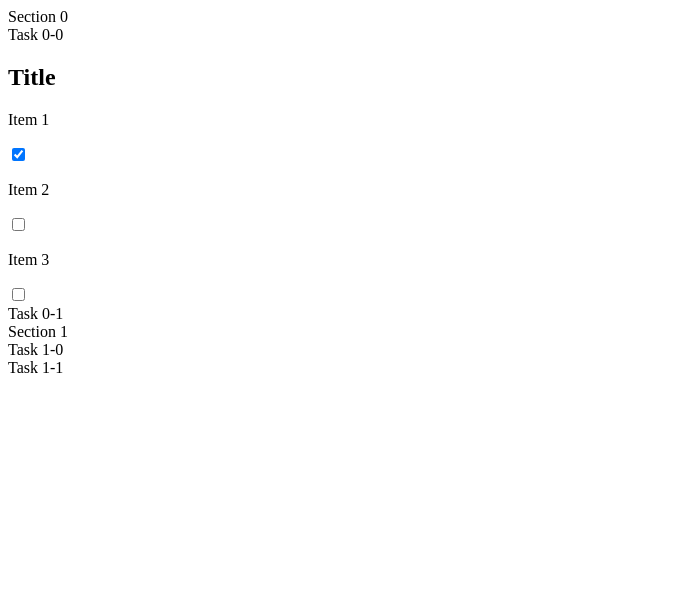
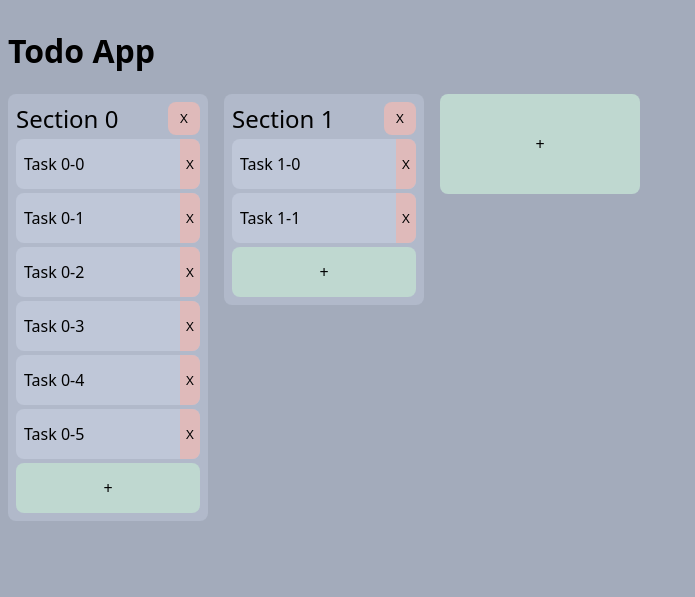
Before and after one commit to portraitsofkings/todo, a plain HTML site: page index.html in a window 1280 px wide. Shown: the whole page, without its empty margins (0-695 px from the left). Drawn offline with Linux system fonts and the light colour scheme.

Commit message:
feat: getting there...

```diff
--- a/App.js
+++ b/App.js
@@ -18,9 +18,9 @@ class Task {
     return this.components
   }
 
-  getComponentsOfType(type) {
-    return this.components[type]
-  }
+  // getComponentsOfType(type) {
+  //   return this.components[type]
+  // }
 
   removeComponent(type, componentId) {
     this.components[type].splice(componentId)
@@ -57,49 +57,91 @@ class Renderer {
     this.registry = registry
   }
 
-  // componentRenderFunctions = {
-  //   checklist: this.renderChecklist,
-  // }
-
-  // renderComponent(type, component) {
-  //   console.log(type, component)
-  //   const renderFunction = this.componentRenderFunctions[type]
-
-  //   if (renderFunction) {
-  //     return renderFunction(component)
-  //   } else {
-  //     alert(renderComponent: No matching render function for ${type})
-  //   }
-  // }
-
   render(sections) {
     // Clearing before render
     this.container.replaceChildren()
 
     sections.forEach((sectionObj, sectionId) => {
       const section = document.createElement('div')
-      section.textContent = sectionObj.title
+      section.className = 'section'
       this.container.appendChild(section)
 
+      const sectionHeader = document.createElement('div')
+      sectionHeader.className = 'section__header'
+      section.appendChild(sectionHeader)
+
+      const sectionTitle = document.createElement('span')
+      sectionTitle.textContent = sectionObj.title
+      sectionTitle.className = 'section__title'
+      sectionHeader.appendChild(sectionTitle)
+
+      const sectionDelete = document.createElement('button')
+      sectionDelete.className = 'section__delete'
+      sectionDelete.textContent = 'X'
+      sectionDelete.addEventListener('click', () => {
+        sections.splice(sectionId, 1)
+        this.render(sections)
+      })
+      sectionHeader.appendChild(sectionDelete)
+
+      const sectionTasks = document.createElement('div')
+      sectionTasks.className = 'section__tasks'
+      section.appendChild(sectionTasks)
+
       sectionObj.getTasks().forEach((taskObj, taskId) => {
-        const task = document.createElement('div')
-        task.textContent = taskObj.title
-        section.appendChild(task)
+        const taskContainer = document.createElement('div')
+        taskContainer.className = 'task'
+        sectionTasks.appendChild(taskContainer)
 
-        const renderOrder = this.registry.getRenderOrder()
-        renderOrder.forEach(type => {
-          const components = taskObj.getComponents()[type]
-          const COMPONENTS_ARRAY_EXISTS = typeof components === 'undefined'
-          if (COMPONENTS_ARRAY_EXISTS) {
-            return
-          }
+        const taskTitle = document.createElement('div')
+        taskTitle.textContent = taskObj.title
+        taskTitle.className = 'task__title'
+        taskContainer.appendChild(taskTitle)
 
-          components.forEach(component => {
-            task.appendChild(component.render())
-          })
+        const taskDelete = document.createElement('button')
+        taskDelete.className = 'task__delete'
+        taskDelete.textContent = 'X'
+        taskDelete.addEventListener('click', () => {
+          sections[sectionId].removeTask(taskId)
+          this.render(sections)
         })
+        taskContainer.appendChild(taskDelete)
+        // Move to details render method
+        // Move to details render method
+        // Move to details render method
+        // const renderOrder = this.registry.getRenderOrder()
+        // renderOrder.forEach(type => {
+        //   const components = taskObj.getComponents()[type]
+        //   const COMPONENTS_ARRAY_EXISTS = typeof components === 'undefined'
+        //   if (COMPONENTS_ARRAY_EXISTS) {
+        //     return
+        //   }
+
+        //   components.forEach(component => {
+        //     task.appendChild(component.render())
+        //   })
+        // })
       })
+
+      const taskAdd = document.createElement('div')
+      taskAdd.className = 'add-task'
+      taskAdd.textContent = '+'
+      taskAdd.addEventListener('click', () => {
+        // another reason to make SectionManager class or something similar
+        sectionObj.addTask()
+        this.render(sections)
+      })
+      sectionTasks.appendChild(taskAdd)
     })
+    const sectionAdd = document.createElement('div')
+    sectionAdd.className = 'add-section'
+    sectionAdd.textContent = '+'
+    sectionAdd.addEventListener('click', () => {
+      // another reason to make SectionManager class or something similar
+      sections.push(new Section())
+      this.render(sections)
+    })
+    this.container.appendChild(sectionAdd)
   }
 
   renderDetails() {}
@@ -142,7 +184,6 @@ export default class App {
     this.componentRegistry = new ComponentRegistry()
     this.renderer = new Renderer(container, this.componentRegistry)
     this.sections = []
-    this.update = this.update.bind(this)
     // Render order is determined here
     this.componentRegistry.add('checklist', Checklist)
   }
--- a/index.html
+++ b/index.html
@@ -10,11 +10,8 @@
   <body>
     <div class="header">
       <h1>Todo App</h1>
-      <button class="add-list">+ New Section</button>
     </div>
-    <div class="lists"></div>
-    <dialog class="">
-      <p>Some shit</p>
-    </dialog>
+    <div class="container"></div>
+    <dialog class="details"></dialog>
   </body>
 </html>
--- a/index.js
+++ b/index.js
@@ -1,9 +1,13 @@
 import App from './App.js'
 
-const app = new App(document.querySelector('body'))
+const app = new App(document.querySelector('.container'))
 app.addSection('Section 0')
 app.addTask(0, 'Task 0-0')
 app.addTask(0, 'Task 0-1')
+app.addTask(0, 'Task 0-2')
+app.addTask(0, 'Task 0-3')
+app.addTask(0, 'Task 0-4')
+app.addTask(0, 'Task 0-5')
 app.addSection('Section 1')
 app.addTask(1, 'Task 1-0')
 app.addTask(1, 'Task 1-1')
@@ -16,18 +20,18 @@ app.addTask(1, 'Task 1-1')
  * @param {Object} [options] - Component specific options
  * @returns {Object} Created component
  */
-const defaultChecklist = app.addTaskComponent(0, 0, 'checklist', {
-  title: 'Title',
-  items: [
-    { name: 'Item 1', checked: true },
-    { name: 'Item 2', checked: false },
-  ],
-})
+// const defaultChecklist = app.addTaskComponent(0, 0, 'checklist', {
+//   title: 'Title',
+//   items: [
+//     { name: 'Item 1', checked: true },
+//     { name: 'Item 2', checked: false },
+//   ],
+// })
 
-defaultChecklist.addItem('Item 3', false)
+// defaultChecklist.addItem('Item 3', false)
 
-// use to get the component
-// app.getTaskComponent(0, 0, 'checklist', 0)
+// // use to get the component
+// // app.getTaskComponent(0, 0, 'checklist', 0)
 
-// expose for testing
+// // expose for testing
 window.app = app
--- a/styles.css
+++ b/styles.css
@@ -1,24 +1,127 @@
-.lists {
-  display: flex;
-  gap: 16px;
+/* *,
+*::before,
+*::after {
+  margin: 0;
+  padding: 0;
+} */
+
+* {
+  font-family: system-ui;
+  box-sizing: border-box;
+}
+
+button {
+  display: block;
+}
+
+:root {
+  --background: rgb(163, 171, 187);
+  --section: rgb(177, 185, 202);
+  --task: rgb(191, 199, 216);
+  --delete-task: rgb(191, 199, 216);
+  --delete: rgb(223, 186, 186);
+  --add: rgb(191, 216, 208);
+}
+
+body {
+  background-color: var(--background);
+  /* min-height: 100%; */
 }
 
 .header {
   display: flex;
-  justify-content: space-between;
+  justify-content: start;
   align-items: center;
 }
 
-.list {
-  border: 1px solid black;
-  padding: 8px;
+/* :root,
+body {
+  height: 100%;
+} */
+
+.container {
+  min-height: 500px;
+  display: flex;
+  gap: 16px;
+  align-items: start;
 }
 
-.todo {
-  border: 1px solid red;
-  padding-inline: 8px;
+.section {
+  background-color: var(--section);
+  border-radius: 8px;
+  padding: 8px;
+  min-width: 200px;
 }
 
-.checklist-items {
+.section__header {
   display: flex;
+  justify-content: space-between;
+  margin-bottom: 4px;
 }
+
+.section__title {
+  margin: 0;
+  font-size: 1.5rem;
+}
+
+.section__delete {
+  display: flex;
+  align-items: center;
+  line-height: 1;
+  border: none;
+  border-radius: 8px;
+  width: 32px;
+  justify-content: center;
+  background-color: var(--delete);
+}
+
+.section__tasks {
+  display: flex;
+  flex-direction: column;
+  gap: 4px;
+}
+
+.task {
+  height: min(50px);
+  border-radius: 8px;
+  display: flex;
+  justify-content: space-between;
+  align-items: center;
+  background-color: var(--task);
+  overflow: hidden;
+}
+
+.task__title {
+  flex-grow: 1;
+  padding-left: 8px;
+}
+
+.task__delete {
+  height: 100%;
+  width: 20px;
+  border: none;
+  background-color: var(--delete);
+}
+
+.add-section {
+  background-color: var(--add);
+
+  display: flex;
+  align-items: center;
+  justify-content: center;
+  width: 100px;
+  height: 100px;
+  border-radius: 8px;
+  min-width: 200px;
+}
+
+.add-task {
+  display: flex;
+  justify-content: center;
+  background-color: var(--add);
+  height: 50px;
+  display: flex;
+  justify-content: center;
+  align-items: center;
+  border-radius: 8px;
+}
```
